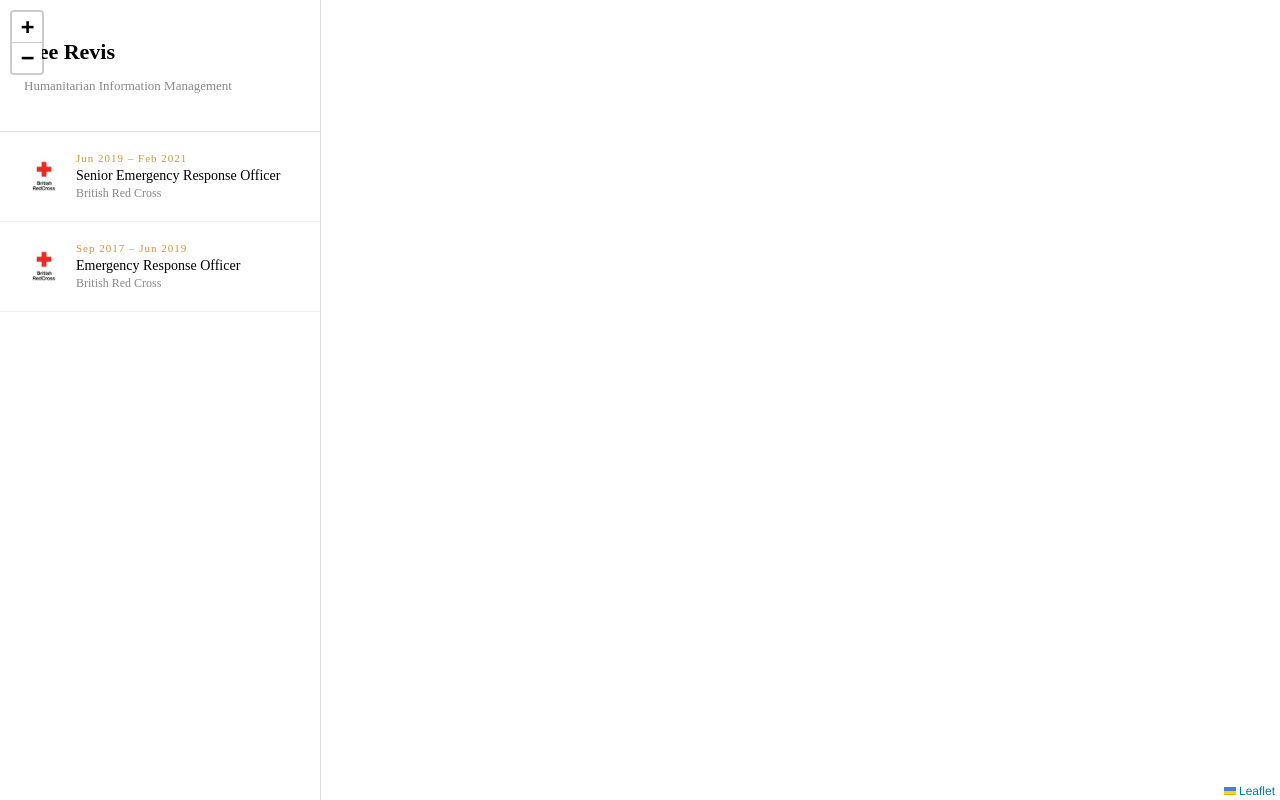
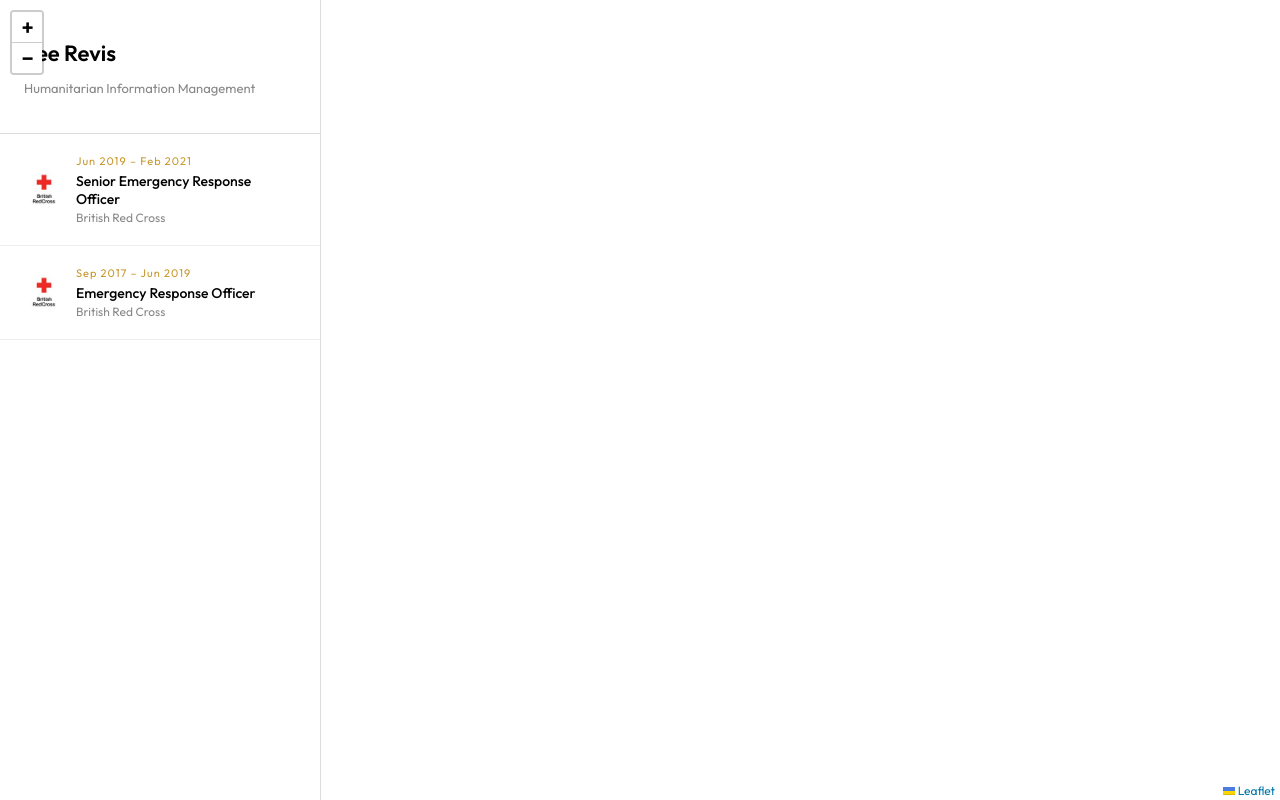
Before and after one commit to leerevis/career-map, a plain HTML site: page index.html in a window 1280 px wide. Drawn offline with nearby package versions, Linux system fonts and the light colour scheme; no server answers.

Commit message:
Font changes

```diff
--- a/index.html
+++ b/index.html
@@ -7,7 +7,11 @@
     <script src="data.js"></script>
     <link rel="stylesheet" href="https://unpkg.com/leaflet@1.9.4/dist/leaflet.css"/>
     <script src="https://unpkg.com/leaflet@1.9.4/dist/leaflet.js"></script>
+    <link href="https://fonts.googleapis.com/css2?family=Outfit:wght@300;400;500;600&display=swap" rel="stylesheet">
     <style>
+        * {
+            font-family: 'Outfit', sans-serif;
+        }
         body { margin: 0; padding: 0; }
         #map { width: 100vw; height: 100vh; }
         #map { background: #ffffff; }
```
